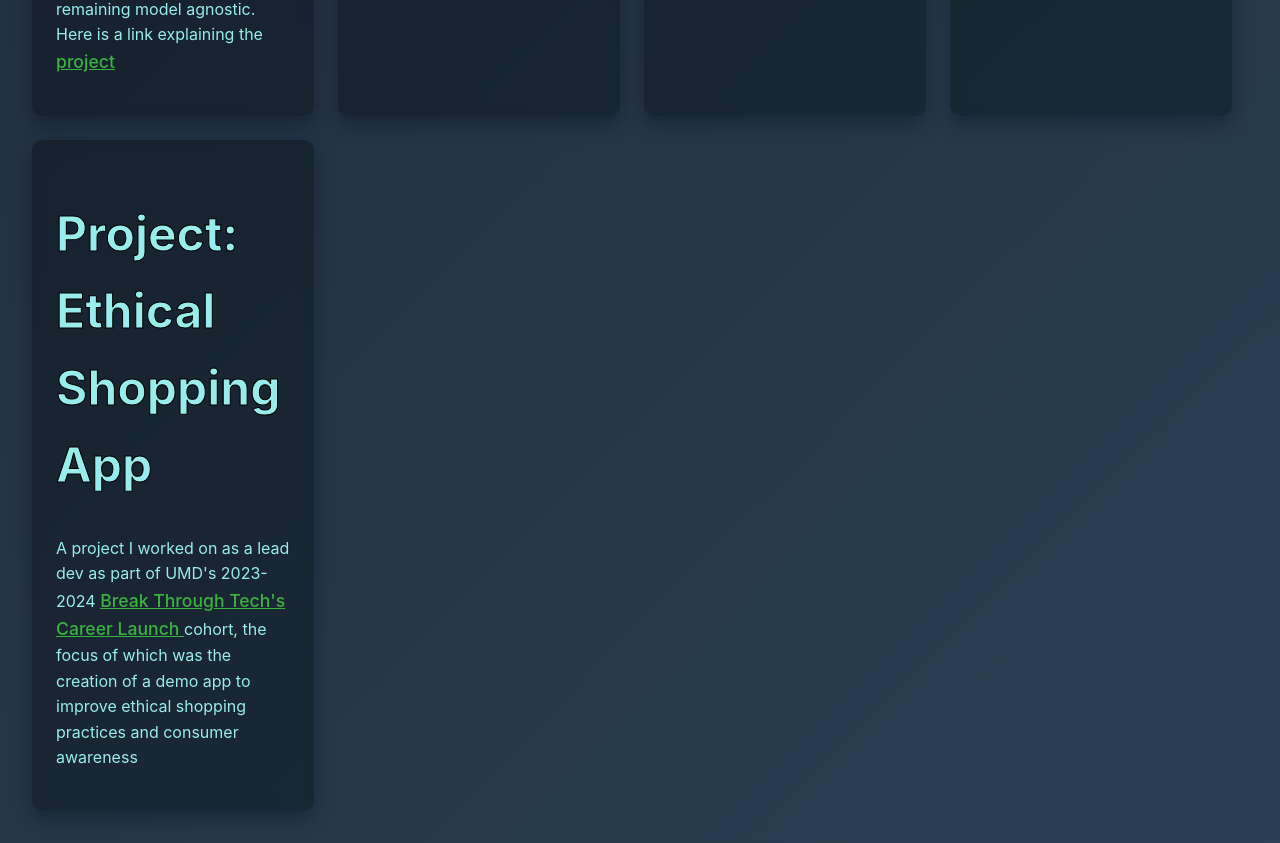
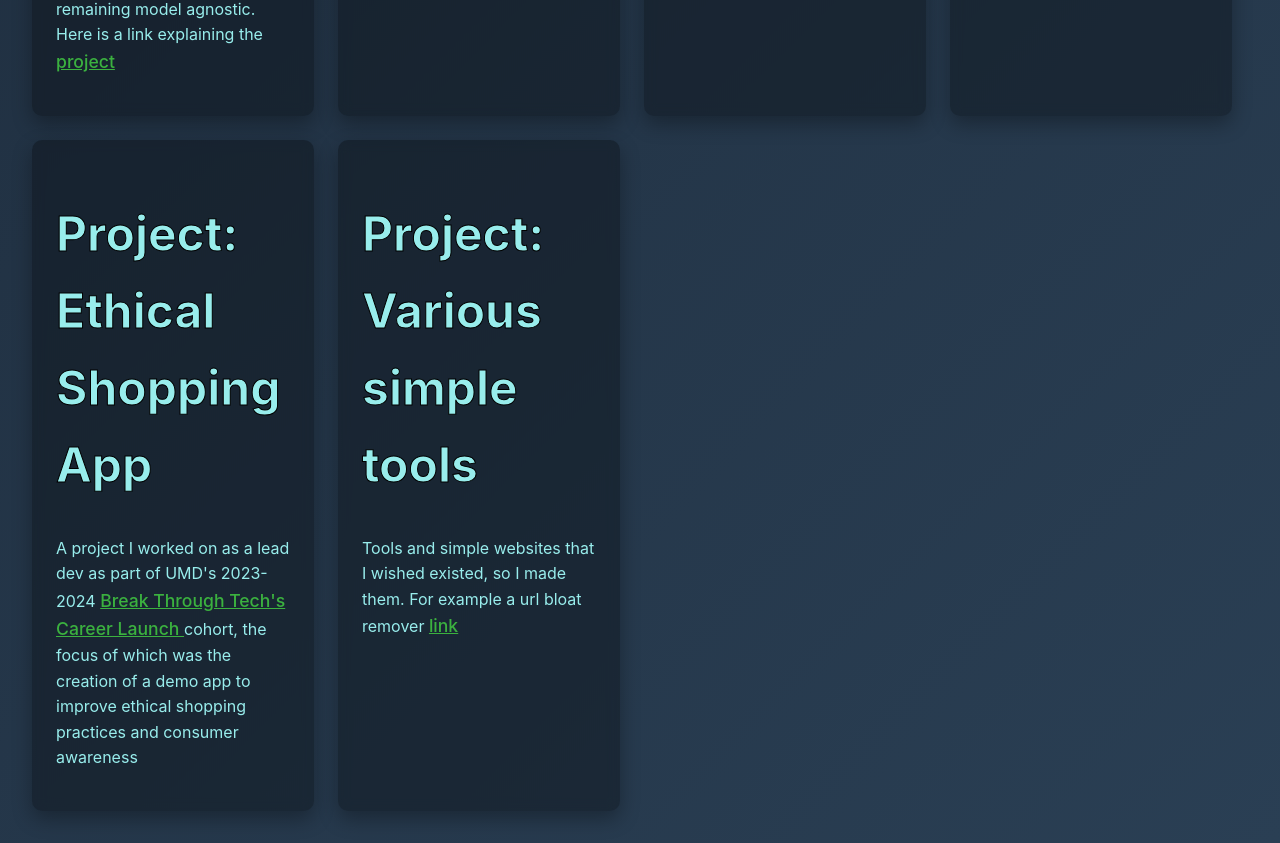
Before and after one commit to tconrad1/typescript-react-review, a React (Create React App) app: page /projects in a window 1280 px wide. Shown: the part 1094-1937 px from the top of the page. Built offline with nearby package versions, Linux system fonts and the light colour scheme.

Commit message:
inclusion of tools

```diff
--- a/src/App.css
+++ b/src/App.css
@@ -1,8 +1,8 @@
 /* Base layout */
 body {
   font-family: 'Inter', -apple-system, BlinkMacSystemFont, 'Segoe UI', 'Roboto', sans-serif;
-  -webkit-font-smoothing: antialiased;
-  -moz-osx-font-smoothing: grayscale;
+  /* -webkit-font-smoothing: antialiased; */
+  /* -moz-osx-font-smoothing: grayscale; */
 
   background: linear-gradient(135deg, #1c2a3a, #2a3f54);
   margin: 0;
--- a/src/Projects.tsx
+++ b/src/Projects.tsx
@@ -30,6 +30,10 @@ Here is a link explaining the <a href='https://playwithwyvern.com/'> project</a>
                 <Project title='Ethical Shopping App' id='ethic' description={<p>A project I worked on as a lead dev as part of UMD's 2023-2024 <a href='https://sites.google.com/umd.edu/careerlaunch2024/projects'>Break Through Tech's Career Launch </a> cohort, the focus of which was the creation of a demo app to improve ethical shopping practices and consumer awareness</p>} />
                 </li>
 
+                <li>
+                    <Project title='Various simple tools' id='tools' description={<p>Tools and simple websites that I wished existed, so I made them. For example a url bloat remover <a href='/tools/short'>link</a></p>} />
+                </li>
+
             </ul>
         </div>
     );
```
Also changed, not shown: 2 other files (tests, documents, lock files or other folders).
